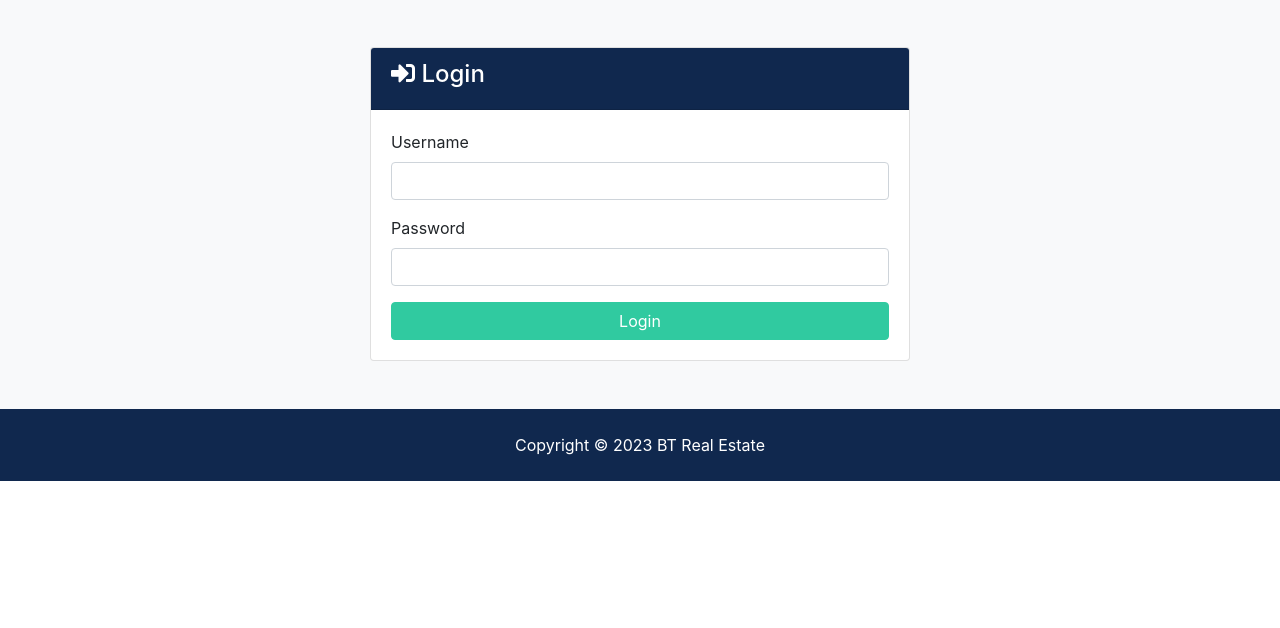
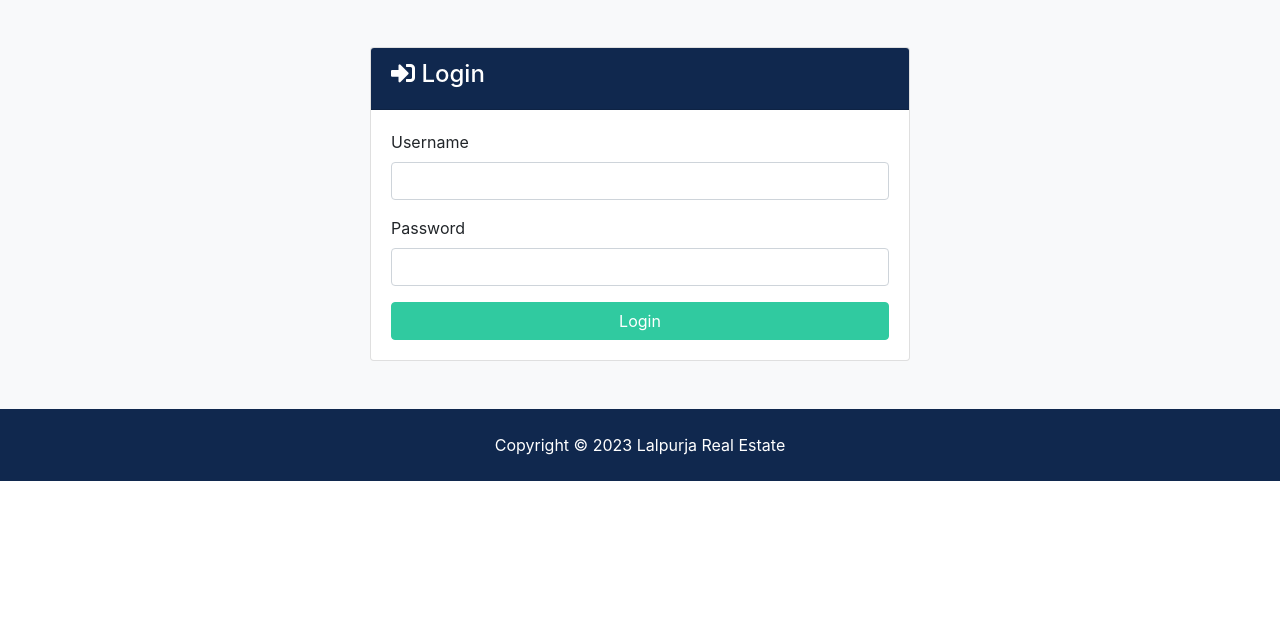
Before and after one commit to nshrest23/realestate_project, a Django app: page /accounts/login in a window 1280 px wide. Shown: the part 133-761 px from the top of the page. Run offline with Django 4.2, Linux system fonts and the light colour scheme; tables that the repository leaves empty hold one stand-in row (values such as "Sample post").

Commit message:
footer updated

```diff
--- a/lalpurja/settings.py
+++ b/lalpurja/settings.py
@@ -144,6 +144,6 @@ DEFAULT_AUTO_FIELD = 'django.db.models.BigAutoField'
 EMAIL_HOST = 'smtp.gmail.com'
 EMAIL_PORT = 587
 EMAIL_HOST_USER = 'hamro.project.company@gmail.com'
-EMAIL_HOST_PASSWORD = 'password'
+EMAIL_HOST_PASSWORD = ''
 EMAIL_USE_TLS = True
 ACCOUNT_EMAIL_VERIFICATION = 'none'
--- a/templates/partials/_footer.html
+++ b/templates/partials/_footer.html
@@ -1,5 +1,5 @@
 <!-- Footer -->
 <footer id="main-footer" class="py-4 bg-primary text-white text-center">
     Copyright &copy;
-    <span class="year"></span> BT Real Estate
+    <span class="year"></span> Lalpurja Real Estate
 </footer>
```
Also changed, not shown: README.md.
